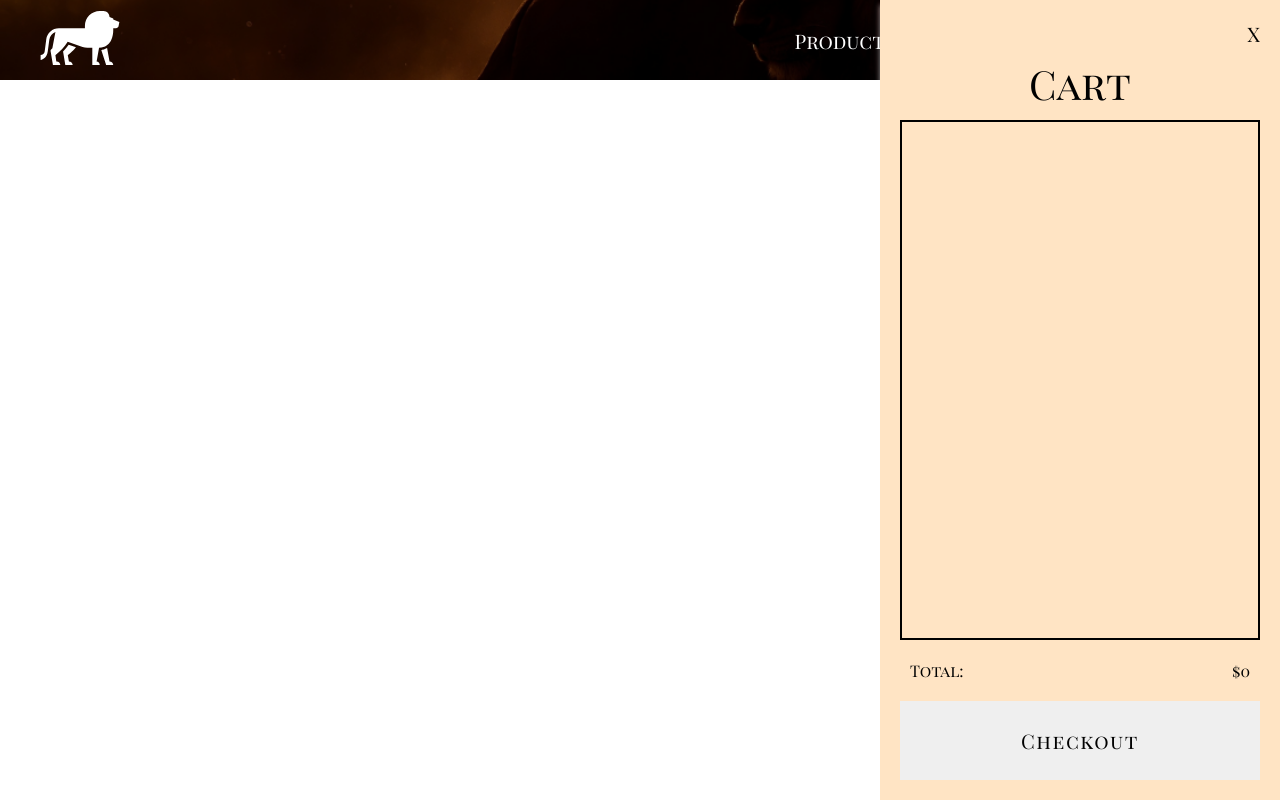
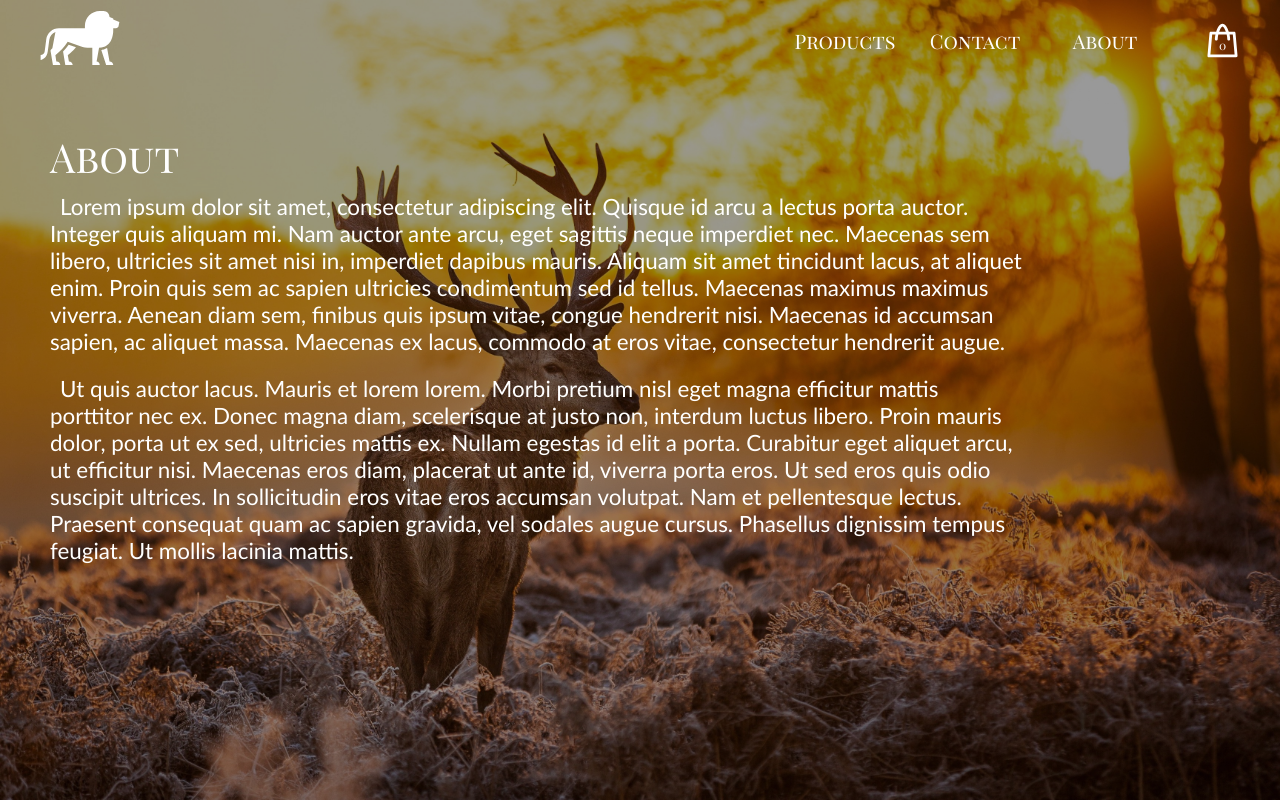
Before and after one commit to KaioPratess/shopping-cart, a React (Vite) app: page /shopping-cart/About in a window 1280 px wide. Built offline with nearby package versions, Linux system fonts and the light colour scheme.

Commit message:
Create cart logic

```diff
--- a/src/App.css
+++ b/src/App.css
@@ -72,6 +72,20 @@
   cursor: pointer;
   position: fixed;
   right: 40px;
+  display: flex;
+  align-items: center;
+  justify-content: center;
+  color: white;
+}
+
+.nav ul li:last-child:hover {
+  color: orangered;
+}
+
+.cart-amount {
+  font-size: 0.75rem;
+  position: absolute;
+  top: 14px;
 }
 
 .nav ul li a {
@@ -116,3 +130,17 @@
 .home a:hover {
   background-color: orangered;
 }
+
+::-webkit-scrollbar {
+  width: 15px;
+}
+
+/* Track */
+::-webkit-scrollbar-track {
+  box-shadow: inset 0 0 5px bisque;
+}
+
+/* Handle */
+::-webkit-scrollbar-thumb {
+  background: rgb(244, 199, 132);
+}
--- a/src/App.jsx
+++ b/src/App.jsx
@@ -15,9 +15,27 @@ import './App.css'
 function App() {
   const [background, setBackground] = useState('home')
   const [openCart, setOpenCart] = useState(false)
+  const [cart, setCart] = useState([])
 
   const style = {
     background: `url('${background === 'home' ? lionBg : background === 'products' ? lionBg2 : background === 'about' ? deerBg : wildBg}') no-repeat center/cover`
+  }
+
+  const changeBackground = (component) => {
+    setBackground(component)
+  }
+
+  const addToCart = (product) => {
+    setCart(prevCart => {
+      return [
+        ...prevCart,
+        product
+      ]
+    })
+  }
+
+  const closeCart = () => {
+    setOpenCart(false)
   }
 
   return (
@@ -25,7 +43,7 @@ function App() {
       <div className="app" style={style}>
         <header className='header'>
           <div>
-            <Link to='/'>
+            <Link to='/shopping-cart/'>
               <svg version="1.1" id="Layer_1" xmlns="http://www.w3.org/2000/svg" xmlnsXlink="http://www.w3.org/1999/xlink" x="0px" y="0px" className='logo'
                 width="256px" height="178px" viewBox="0 0 256 178" xmlSpace="preserve">
               <path d="M91.743,110.435l23.352,8.271c-10.104,13.361-26.13,25.42-26.13,25.42l3.598,19.688c6.566,0,11.929,5.246,12.074,11.81
@@ -43,10 +61,11 @@ function App() {
           </div>
           <nav className='nav'>
             <ul>
-              <li><Link to='/Products'>Products</Link></li>
-              <li><Link to='/Contact'>Contact</Link></li>
-              <li><Link to='/About'>About</Link></li>
-              <li>
+              <li><Link to='/shopping-cart/Products'>Products</Link></li>
+              <li><Link to='/shopping-cart/Contact'>Contact</Link></li>
+              <li><Link to='/shopping-cart/About'>About</Link></li>
+              <li onClick={() => setOpenCart(true)}>
+                  <span className='cart-amount'>{cart.length}</span>
                   <svg version="1.1" xmlns="http://www.w3.org/2000/svg" viewBox="0 0 512 512" xmlnsXlink="http://www.w3.org/1999/xlink" className='bag'>
                     <g>
                       <g>
@@ -59,12 +78,12 @@ function App() {
           </nav>
         </header>
           <Routes>
-            <Route path='/' element={<Home setBackground={setBackground}/>}/>
-            <Route path='/Products' element={<Products setBackground={setBackground}/>}/>
-            <Route path='/Contact' element={<Contact setBackground={setBackground}/>}/>
-            <Route path='/About' element={<About setBackground={setBackground}/>}/>
+            <Route path='/shopping-cart/' element={<Home changeBackground={changeBackground}/>}/>
+            <Route path='/shopping-cart/Products' element={<Products changeBackground={changeBackground} addToCart={addToCart} cart={cart}/>}/>
+            <Route path='/shopping-cart/Contact' element={<Contact changeBackground={changeBackground}/>}/>
+            <Route path='/shopping-cart/About' element={<About changeBackground={changeBackground}/>}/>
           </Routes>
-            <Cart />
+           {openCart && <Cart closeCart={closeCart} cart={cart}/>}
       </div>
     </BrowserRouter>
   )
--- a/src/components/About.jsx
+++ b/src/components/About.jsx
@@ -1,6 +1,10 @@
-function About({setBackground}) {
+import {useEffect} from 'react'
 
-  setBackground('about')
+function About({changeBackground}) {
+
+  useEffect(() => {
+    changeBackground('about')
+  }, [])
 
   return (
     <div className="about">
--- a/src/components/Cart.jsx
+++ b/src/components/Cart.jsx
@@ -1,18 +1,55 @@
-import {useState} from 'react'
+import { useState, useEffect } from 'react'
 
-function Cart() {
-  const [cart, setCart] = useState([])
+function Cart({cart, closeCart}) {
+  const [total, setTotal] = useState(0)
+
+  const productsCart = cart.map(product => {
+    const [amount, setAmount] = useState(1)
+
+    const increase = () => {
+      setAmount(prevAmount => prevAmount < 10 ? prevAmount + 1 : 10)
+      setTotal(prevTotal => prevTotal + +product.price)
+    }
+
+    const decrease = () => {
+      setAmount(prevAmount => prevAmount > 0 ? prevAmount - 1 : 0)
+      setTotal(prevTotal => prevTotal - +product.price)
+    }
+
+    return (
+        <div className="cart-product" key={product.id}>
+          <div><img src={product.img} alt="Product Image" /></div>
+          <p>{product.description}</p>
+          <span>${product.price * amount}</span>
+          <div className='amount'>
+            <span className='decrease' onClick={decrease}>-</span>
+            <span>{amount}</span>
+            <span className='increase' onClick={increase}>+</span>
+          </div>
+        </div>
+    )
+  })
+
+  useEffect(() => {
+    const totalValue = cart.reduce((total, currentValue) => {
+      return total + +currentValue.price
+    }, 0)
+    setTotal(totalValue)
+  }, [])
+
 
   return (
-    <div className="cart">
-      <span className='close-cart'>X</span>
-      <h1>Cart</h1>
-      <div className="products-cart"> </div>
-      <div className='total'>
-        <span>Total:</span>
-        <span>$0</span>
+    <div className='cart-bg'>
+      <div className="cart">
+        <span className='close-cart' onClick={closeCart}>X</span>
+        <h1>Cart</h1>
+        <div className="products-cart">{cart.length ? productsCart : 'Your cart is empty!'}</div>
+        <div className='total'>
+          <span>Total:</span>
+          <span>${total}</span>
+        </div>
+        <button type='button' className='checkout-btn'>Checkout</button>
       </div>
-      <button type='button' className='checkout-btn'>Checkout</button>
     </div>
   )
 }
--- a/src/components/Contact.jsx
+++ b/src/components/Contact.jsx
@@ -1,11 +1,13 @@
 import facebook from '../assets/facebook.png'
 import twitter from '../assets/twitter.png'
 import instagram from '../assets/instagram.png'
+import {useEffect} from 'react'
 
-function Contact({setBackground}) {
+function Contact({changeBackground}) {
 
-  setBackground('contact')
-
+  useEffect(() => {
+    changeBackground('contact')
+  }, [])
 
   return (
     <div className="contact">
--- a/src/components/Home.jsx
+++ b/src/components/Home.jsx
@@ -1,8 +1,11 @@
 import { Link } from 'react-router-dom'
+import {useEffect} from 'react'
 
-function Home({setBackground}) {
+function Home({changeBackground, cart}) {
 
-  setBackground('home')
+  useEffect(() => {
+    changeBackground('home')
+  }, [])
 
   return (
     <div className="home">
--- a/src/components/Products.jsx
+++ b/src/components/Products.jsx
@@ -1,34 +1,30 @@
 import products from '../db'
-import {useState} from 'react'
+import {useState, useEffect} from 'react'
 
-function Products({setBackground}) {
+function Products({changeBackground, addToCart}) {
   const cards = products.map(product => {
-    const [qtde, setQtde] = useState(0)
-
-    const increase = () => {
-      setQtde(prevQtde => prevQtde < 10 ? prevQtde + 1 : 10)
-    }
-
-    const decrease = () => {
-      setQtde(prevQtde => prevQtde > 0 ? prevQtde - 1 : 0)
+    const addProduct = (e) => {
+      const nodes = e.target.parentElement.childNodes
+      const img = nodes[0].childNodes[0].currentSrc
+      const description = nodes[1].textContent
+      const price = nodes[2].textContent.slice(1)
+      const id = e.target.parentElement.attributes.id.textContent
+      addToCart({img, description, price, id})
     }
 
     return (
-      <div className='card' key={product.id}>
+      <div className='card' key={product.id} id={product.id}>
         <div><img src={product.img} alt="T-shirt" /></div>
         <p>{product.description}</p>
         <span>${product.price}</span>
-        <div className='qtde'>
-          <span className='decrease' onClick={decrease}>-</span>
-          <span>{qtde}</span>
-          <span className='increase' onClick={increase}>+</span>
-        </div>
-        <button type='button' className='add-btn'>Add to Cart</button>
+        <button type='button' className='add-btn' onClick={addProduct}>Add to Cart</button>
       </div>
     )
   })
 
-    setBackground('products')
+  useEffect(() => {
+    changeBackground('products')
+  }, [])
 
   return (
     <div className="products">
--- a/src/styles/cart.css
+++ b/src/styles/cart.css
@@ -1,10 +1,17 @@
-.cart {
-  width: 400px;
-  height: 100vh;
-  background-color: bisque;
+.cart-bg {
+  background-color: rgba(0, 0, 0, .1);
+  width: 100%;
   position: fixed;
   right: 0;
   top: 0;
+  display: flex;
+  justify-content: end;
+}
+
+.cart {
+  width: 500px;
+  height: 100vh;
+  background-color: bisque;
   box-shadow: 0 5px 5px rgba(255, 255, 255, .6);
   padding: 20px;
   display: grid;
@@ -29,8 +36,25 @@
 }
 
 .products-cart {
-  max-height: 520px;
-  border: 2px solid black;
+  max-height: 420px;
+  display: grid;
+  gap: 20px;
+  overflow: auto;
+  margin-left: 10px;
+}
+
+.products-cart::-webkit-scrollbar {
+  width: 10px;
+}
+
+/* Track */
+.products-cart::-webkit-scrollbar-track {
+  box-shadow: inset 0 0 5px bisque;
+}
+
+/* Handle */
+.products-cart::-webkit-scrollbar-thumb {
+  background: rgb(244, 199, 132);
 }
 
 .checkout-btn {
@@ -52,3 +76,37 @@
   padding: 10px;
   gap: 20px;
 }
+
+.cart-product {
+  width: 100%;
+  display: grid;
+  grid-template-columns: 120px 1fr;
+  gap: 20px;
+  justify-items: center;
+  align-items: center;
+  grid-template-rows: repeat(3, min-content);
+  padding: 20px;
+  background-color: rgb(239, 212, 172);
+  box-shadow: 2px 2px 2px rgb(239, 212, 172);
+  border-radius: 5px;
+}
+
+.cart-product div:first-of-type {
+  width: 120px;
+  height: 100%;
+  grid-column: 1;
+  grid-row: 1 / -1;
+}
+
+.cart-product div:first-of-type img {
+  width: 100%;
+  height: 100%;
+}
+
+.cart-product p {
+  font-size: 1.25rem;
+}
+
+.cart-product > span {
+  font-size: 1.25rem;
+}
--- a/src/styles/products.css
+++ b/src/styles/products.css
@@ -53,7 +53,7 @@
   color: white;
 }
 
-.qtde {
+.amount {
   background-color: white;
   color: black;
   font-size: 1rem;
```
